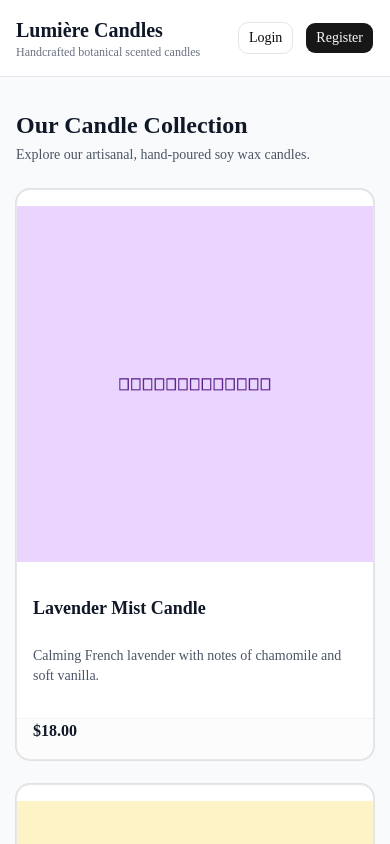
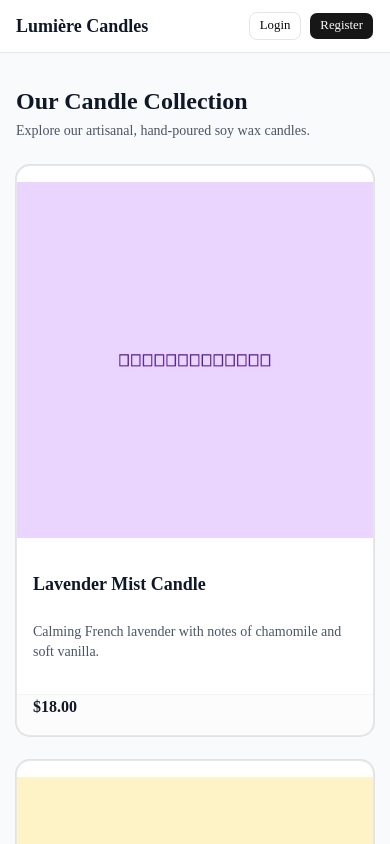
Before and after one commit to Fin26ne/Track4Run, a Next.js app: page / in a window 390 px wide. Shown: the top 844 px of the page. Built offline with nearby package versions, Linux system fonts and the light colour scheme.

Commit message:
fix grid on mobile

```diff
--- a/app/page.tsx
+++ b/app/page.tsx
@@ -6,26 +6,30 @@ import { cn } from "cn";
 
 export default function HomePage() {
   return (
-    <div className="min-h-screen bg-gray-50 flex flex-col">
+    <div className="min-h-screen bg-gray-50 flex flex-col w-full overflow-x-hidden">
       {/* Header navigation */}
-      <header className="border-b border-gray-200 bg-white sticky top-0 z-10">
-        <div className="max-w-6xl mx-auto px-4 py-4 flex items-center justify-between">
-          <div>
-            <h1 className="text-xl font-bold text-gray-900">Lumière Candles</h1>
-            <p className="text-xs text-gray-500">Handcrafted botanical scented candles</p>
+      <header className="border-b border-gray-200 bg-white sticky top-0 z-10 w-full">
+        <div className="max-w-6xl mx-auto px-4 py-3 sm:py-4 flex items-center justify-between gap-2">
+          <div className="min-w-0">
+            <h1 className="text-lg sm:text-xl font-bold text-gray-900 truncate">
+              Lumière Candles
+            </h1>
+            <p className="hidden sm:block text-xs text-gray-500">
+              Handcrafted botanical scented candles
+            </p>
           </div>
-          <div className="flex items-center gap-3">
+          <div className="flex items-center gap-2 sm:gap-3 shrink-0">
             <Link
               href="/login"
               data-testid="btn-login"
-              className={cn(buttonVariants({ variant: "outline" }), "cursor-pointer")}
+              className={cn(buttonVariants({ variant: "outline", size: "sm" }), "sm:h-8 cursor-pointer")}
             >
               Login
             </Link>
             <Link
               href="/register"
               data-testid="btn-register"
-              className={cn(buttonVariants({ variant: "default" }), "cursor-pointer")}
+              className={cn(buttonVariants({ variant: "default", size: "sm" }), "sm:h-8 cursor-pointer")}
             >
               Register
             </Link>
```
